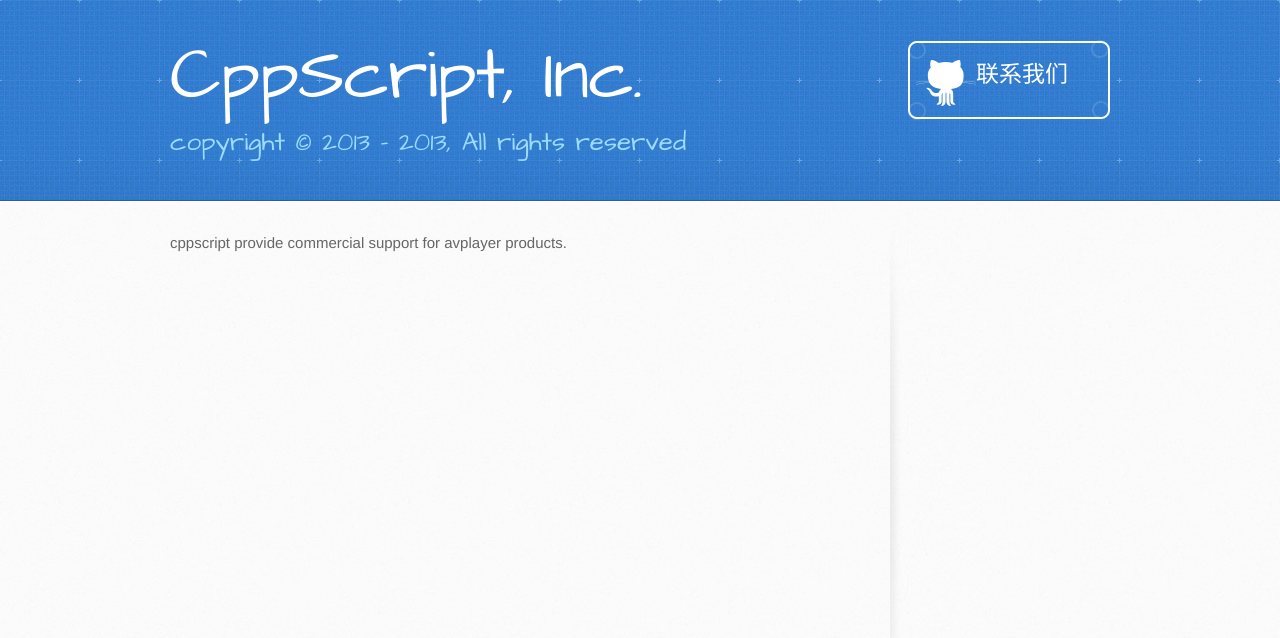
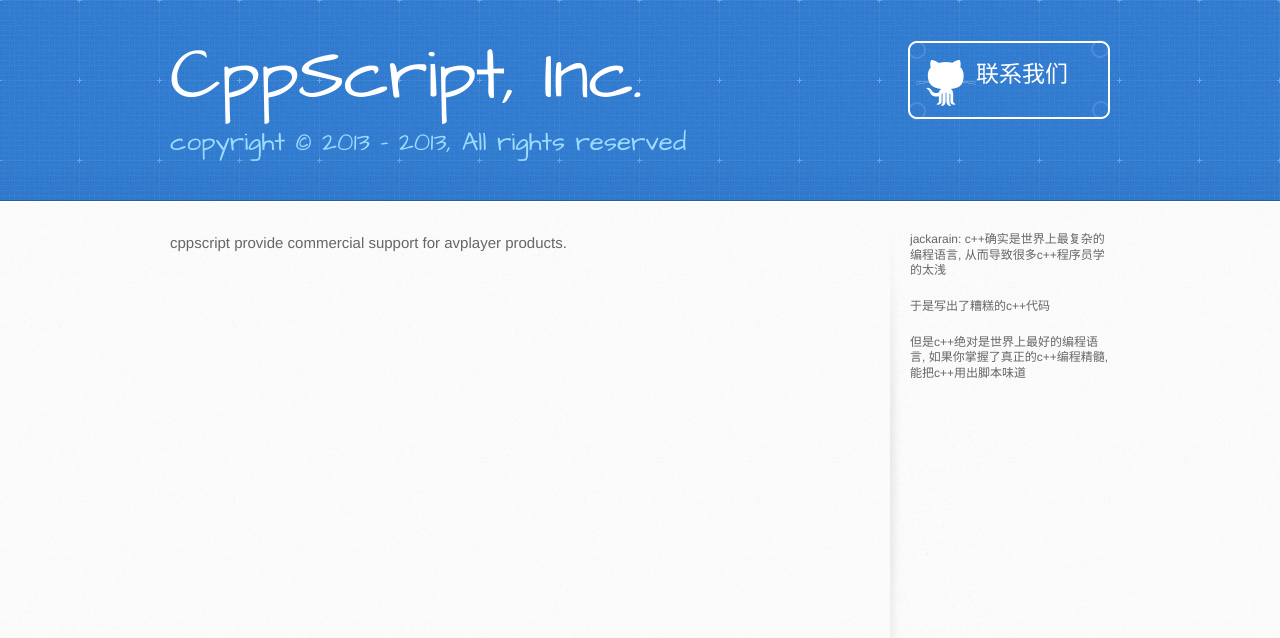
Before and after one commit to microcai/cppscript, a Jekyll site: the page built from index.md, in a window 1280 px wide. Shown: the top 638 px of the page. Built offline with Jekyll 4.4.1, drawn with Linux system fonts in a browser that asks for light colours; Markdown is read by kramdown in place of the engine named in the settings.

Commit message:
jack note

```diff
--- a/_layouts/index.html
+++ b/_layouts/index.html
@@ -34,7 +34,9 @@
          {{ content }}
        </section>
 	<aside id="sidebar">
-	<div id="maillist">
+	<p> jackarain: c++确实是世界上最复杂的编程语言, 从而导致很多c++程序员学的太浅</p>
+	<p> 于是写出了糟糕的c++代码</p>
+	<p> 但是c++绝对是世界上最好的编程语言, 如果你掌握了真正的c++编程精髓, 能把c++用出脚本味道</p>
 	</aside>
 
       </div>
```
